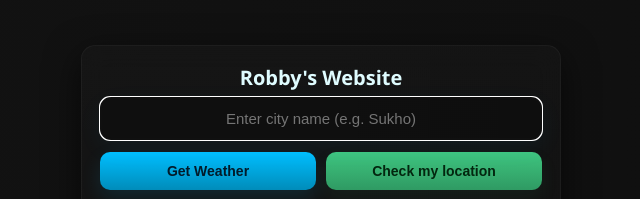
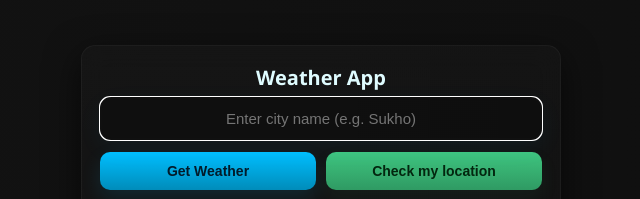
Before and after one commit to robbyfw/Robbys_Website, a plain HTML site: page weather_app/index.html in a window 1280 px wide. Shown: the part 160-359 px from the top of the page, 319-959 px from the left. Drawn offline with Linux system fonts and the light colour scheme.

Commit message:
Update index.html

```diff
--- a/weather_app/index.html
+++ b/weather_app/index.html
@@ -3,7 +3,7 @@
 <head>
   <meta charset="utf-8" />
   <meta name="viewport" content="width=device-width,initial-scale=1" />
-  <title>Weather App</title>
+  <title>Robby's Website</title>
 
   <!-- Tab image (Studio Project) -->
   <link rel="icon" type="image/png" href="/Studio-Project.png">
@@ -14,7 +14,7 @@
 <body>
   <main class="wrap">
     <section class="card" aria-labelledby="title">
-      <h1 id="title" class="app-title">Robby's Website</h1>
+      <h1 id="title" class="app-title">Weather App</h1>
 
       <div class="controls">
         <input id="cityInput" type="text" placeholder="Enter city name (e.g. Sukho)" aria-label="City name">
```
